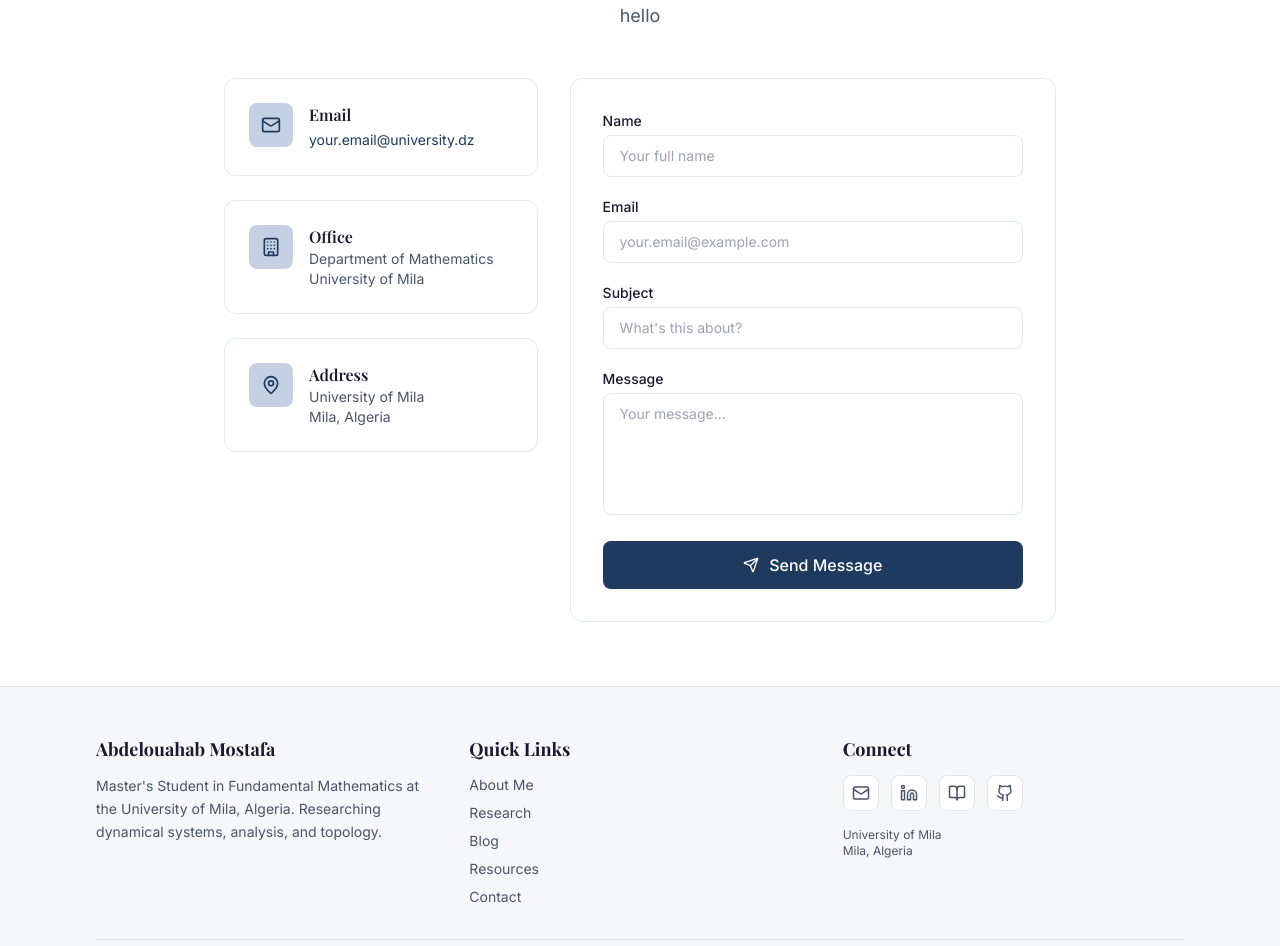
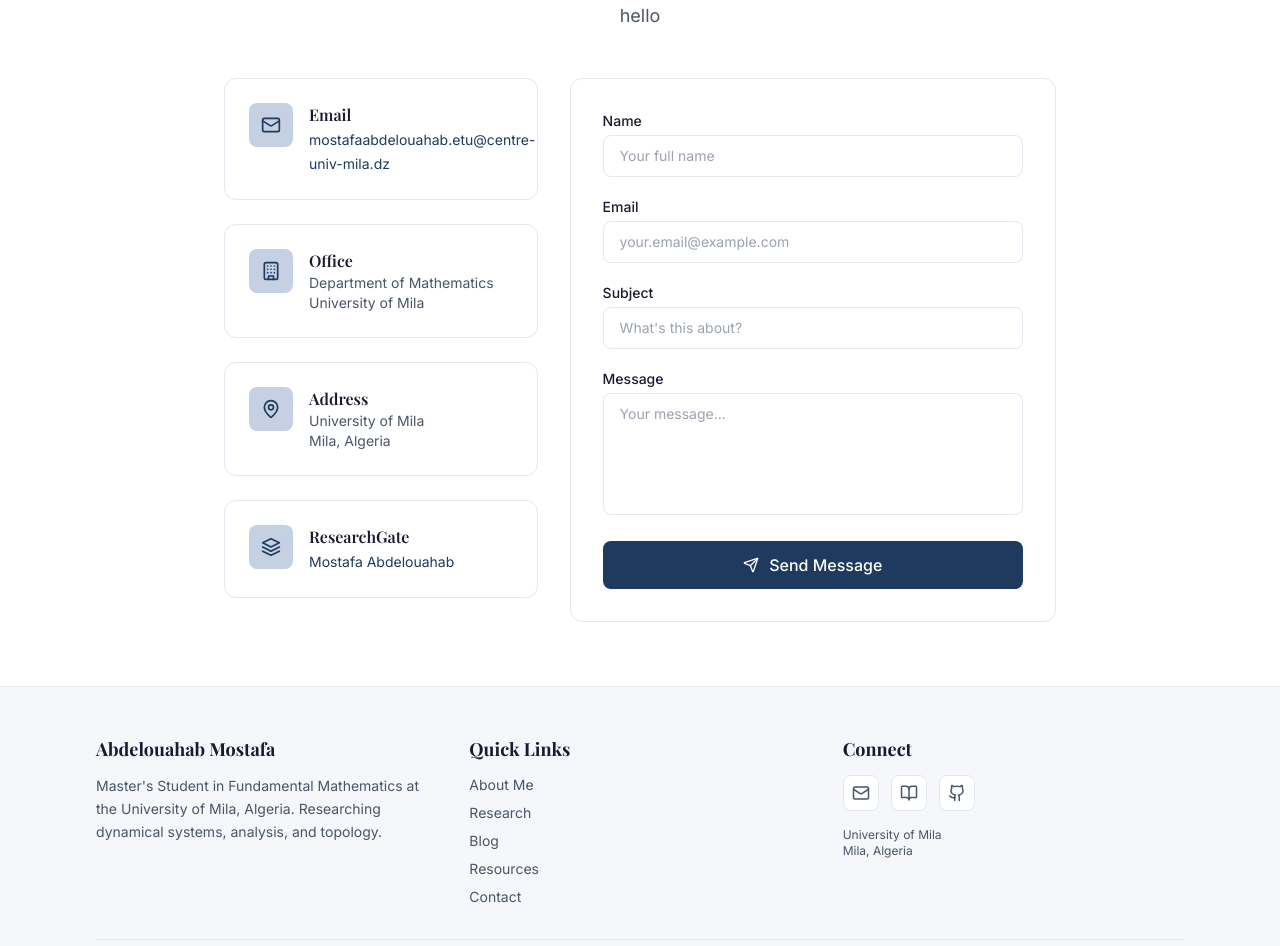
Before and after one commit to abdelouahabmostafaetu-bot/mostafa_abdelouahab, a Next.js app: page /contact in a window 1280 px wide. Shown: the part 186-1132 px from the top of the page. Built offline with nearby package versions, Linux system fonts and the light colour scheme.

Commit message:
Update contact page, hero section, footer, and bio content

```diff
--- a/src/app/contact/page.tsx
+++ b/src/app/contact/page.tsx
@@ -67,10 +67,10 @@ export default function ContactPage() {
                   <div>
                     <h3 className="font-semibold text-[var(--color-text)]">Email</h3>
                     <a
-                      href="mailto:your.email@university.dz"
+                      href="mailto:mostafaabdelouahab.etu@centre-univ-mila.dz"
                       className="text-sm text-primary-800 dark:text-primary-300 hover:text-accent-500 transition-colors"
                     >
-                      your.email@university.dz
+                      mostafaabdelouahab.etu@centre-univ-mila.dz
                     </a>
                   </div>
                 </div>
@@ -102,6 +102,25 @@ export default function ContactPage() {
                       University of Mila<br />
                       Mila, Algeria
                     </p>
+                  </div>
+                </div>
+              </Card>
+
+              <Card hover={false}>
+                <div className="flex items-start gap-4">
+                  <div className="p-3 bg-primary-100 dark:bg-primary-900 rounded-lg text-primary-800 dark:text-primary-300">
+                    <svg xmlns="http://www.w3.org/2000/svg" width="20" height="20" viewBox="0 0 24 24" fill="none" stroke="currentColor" strokeWidth="2" strokeLinecap="round" strokeLinejoin="round"><path d="M12 2L2 7l10 5 10-5-10-5z"/><path d="M2 17l10 5 10-5"/><path d="M2 12l10 5 10-5"/></svg>
+                  </div>
+                  <div>
+                    <h3 className="font-semibold text-[var(--color-text)]">ResearchGate</h3>
+                    <a
+                      href="https://www.researchgate.net/profile/Mostafa-Abdelouahab?ev=hdr_xprf"
+                      target="_blank"
+                      rel="noopener noreferrer"
+                      className="text-sm text-primary-800 dark:text-primary-300 hover:text-accent-500 transition-colors"
+                    >
+                      Mostafa Abdelouahab
+                    </a>
                   </div>
                 </div>
               </Card>
--- a/src/components/home/HeroSection.tsx
+++ b/src/components/home/HeroSection.tsx
@@ -1,4 +1,4 @@
-import { Mail, Download, Linkedin, BookOpen } from 'lucide-react';
+import { Mail, Download, BookOpen } from 'lucide-react';
 import Button from '@/components/ui/Button';
 import ScrollAnimation from '@/components/ui/ScrollAnimation';
 
@@ -58,7 +58,7 @@ export default function HeroSection() {
                   <Download size={18} />
                   Download CV
                 </Button>
-                <Button href="mailto:your.email@university.dz" variant="outline" size="lg">
+                <Button href="mailto:mostafaabdelouahab.etu@centre-univ-mila.dz" variant="outline" size="lg">
                   <Mail size={18} />
                   Contact Me
                 </Button>
@@ -67,20 +67,11 @@ export default function HeroSection() {
               {/* Social Links */}
               <div className="flex items-center gap-4 mt-5 justify-center md:justify-start">
                 <a
-                  href="https://linkedin.com/in/your-profile"
+                  href="https://www.researchgate.net/profile/Mostafa-Abdelouahab?ev=hdr_xprf"
                   target="_blank"
                   rel="noopener noreferrer"
                   className="text-[var(--color-text-secondary)] hover:text-primary-800 dark:hover:text-primary-300 transition-colors"
-                  aria-label="LinkedIn"
-                >
-                  <Linkedin size={20} />
-                </a>
-                <a
-                  href="https://scholar.google.com"
-                  target="_blank"
-                  rel="noopener noreferrer"
-                  className="text-[var(--color-text-secondary)] hover:text-primary-800 dark:hover:text-primary-300 transition-colors"
-                  aria-label="Google Scholar"
+                  aria-label="ResearchGate"
                 >
                   <BookOpen size={20} />
                 </a>
--- a/src/components/layout/Footer.tsx
+++ b/src/components/layout/Footer.tsx
@@ -1,5 +1,5 @@
 import Link from 'next/link';
-import { Mail, Linkedin, BookOpen, Github } from 'lucide-react';
+import { Mail, BookOpen, Github } from 'lucide-react';
 
 export default function Footer() {
   const currentYear = new Date().getFullYear();
@@ -51,27 +51,18 @@ export default function Footer() {
             </h3>
             <div className="flex gap-3">
               <a
-                href="mailto:your.email@university.dz"
+                href="mailto:mostafaabdelouahab.etu@centre-univ-mila.dz"
                 className="p-2 rounded-lg bg-white dark:bg-gray-800 text-[var(--color-text-secondary)] hover:text-primary-800 dark:hover:text-primary-300 border border-[var(--color-border)] hover:border-primary-300 transition-all"
                 aria-label="Email"
               >
                 <Mail size={18} />
               </a>
               <a
-                href="https://linkedin.com/in/your-profile"
+                href="https://www.researchgate.net/profile/Mostafa-Abdelouahab?ev=hdr_xprf"
                 target="_blank"
                 rel="noopener noreferrer"
                 className="p-2 rounded-lg bg-white dark:bg-gray-800 text-[var(--color-text-secondary)] hover:text-primary-800 dark:hover:text-primary-300 border border-[var(--color-border)] hover:border-primary-300 transition-all"
-                aria-label="LinkedIn"
-              >
-                <Linkedin size={18} />
-              </a>
-              <a
-                href="https://scholar.google.com"
-                target="_blank"
-                rel="noopener noreferrer"
-                className="p-2 rounded-lg bg-white dark:bg-gray-800 text-[var(--color-text-secondary)] hover:text-primary-800 dark:hover:text-primary-300 border border-[var(--color-border)] hover:border-primary-300 transition-all"
-                aria-label="Google Scholar"
+                aria-label="ResearchGate"
               >
                 <BookOpen size={18} />
               </a>
```
Also changed, not shown: src/content/bio.md (+9 -9 lines).
